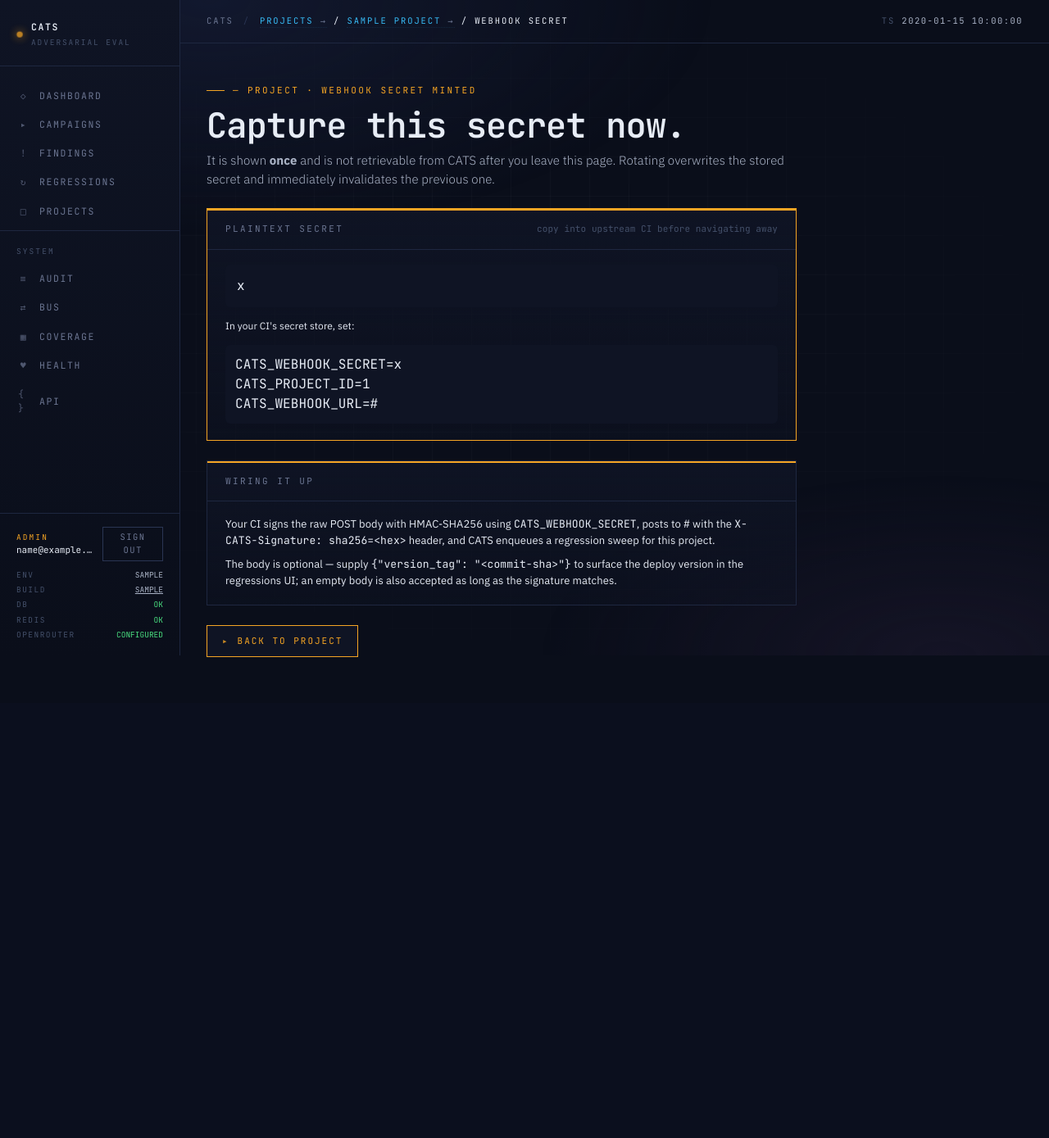
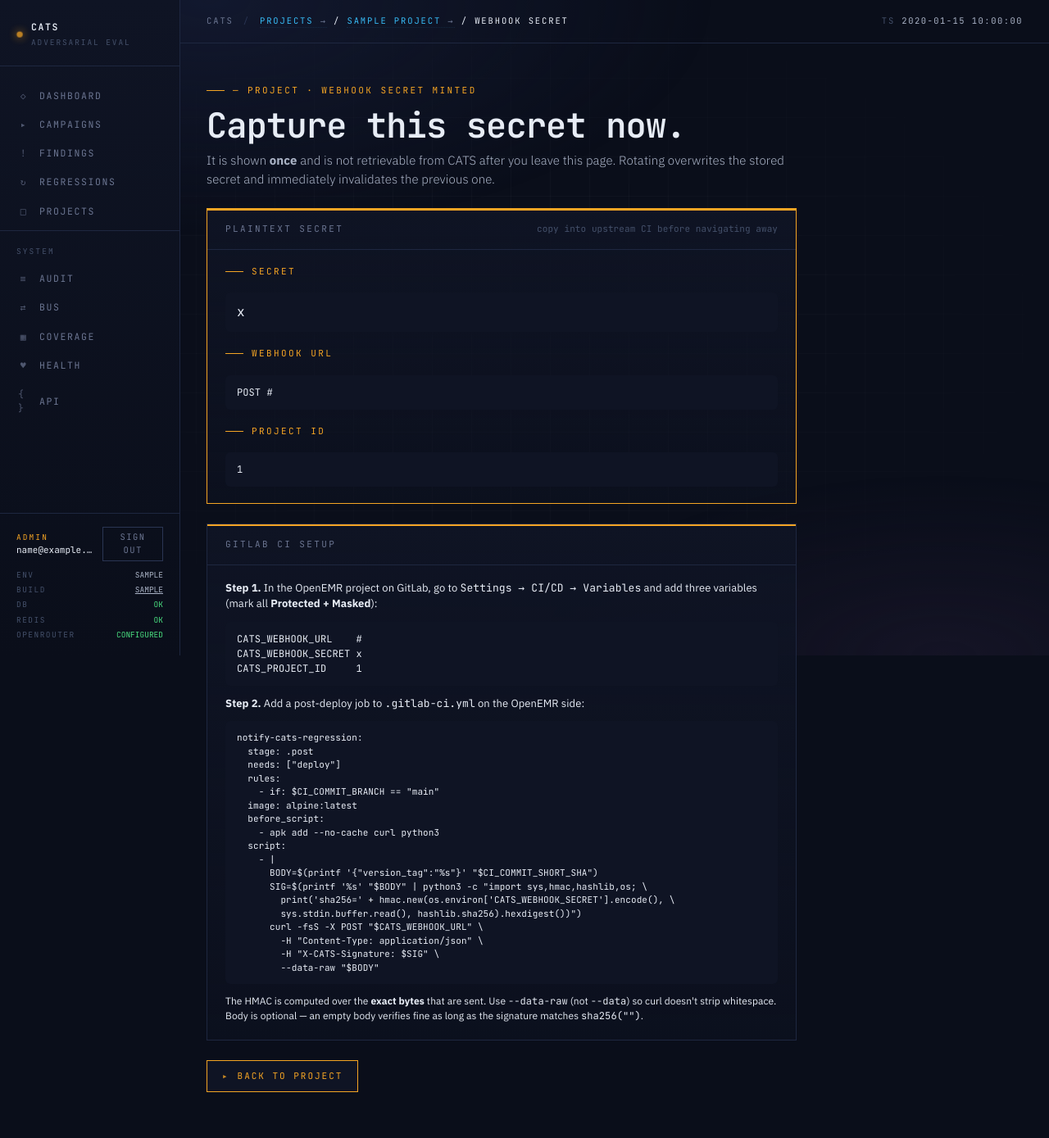
Before and after one commit to kmazanec/cats, a Python web app: template src/cats/api/templates/project_webhook_secret.html in a window 1280 px wide. Shown: the whole page at 82% size. Before the commit the page ends 802 px from the top, so only its background shows below. Run offline with Jinja, Linux system fonts and the light colour scheme; the template is opened without the code that fills it: most values are stand-ins (such as "Sample title", 1, 10 or a date in 2020).

Commit message:
fix(round-8): fully-qualified webhook URL + GitLab setup in UI
Webhook URL was rendered as a path-only fragment inline with prose,
which made it neither legible nor easy to copy. Fixed:

- Webhook URL is composed from the request (honoring
  X-Forwarded-Proto/Host for reverse-proxy deploys) and rendered
  on its own line in a select-all <pre> block.
- Both the "configured" panel on the edit form and the show-once
  page now include a step-by-step GitLab CI setup: the three CI
  variables to add (Protected + Masked) and a drop-in
  .gitlab-ci.yml job that signs the payload and POSTs. The panel
  hides the snippet behind a <details> so it doesn't dominate the
  edit form; the show-once page surfaces it inline.
- _absolute_webhook_url helper centralizes the scheme/host
  resolution so the panel and the response page agree.

Test updated to grep the 64-char hex secret directly rather than
the old `CATS_WEBHOOK_SECRET=<hex>` literal.

Refs: docs/ROADMAP.md Round 8 followup
Assisted-by: Claude Code

```diff
--- a/src/cats/api/templates/project_webhook_secret.html
+++ b/src/cats/api/templates/project_webhook_secret.html
@@ -19,32 +19,67 @@
       <div class="title">Plaintext secret</div>
       <div class="meta">copy into upstream CI before navigating away</div>
     </header>
-    <div class="body stack" style="gap: 14px;">
-      <pre class="mono" style="padding: 14px; background: var(--bg-2, #0e1119); border-radius: 6px; white-space: pre-wrap; word-break: break-all; user-select: all;">{{ secret }}</pre>
-      <div class="muted" style="font-size: 12px;">
-        In your CI's secret store, set:
+    <div class="body stack" style="gap: 18px;">
+      <div class="stack" style="gap: 6px;">
+        <div class="eyebrow">Secret</div>
+        <pre class="mono" style="padding: 12px 14px; background: var(--bg-2, #0e1119); border-radius: 6px; white-space: pre-wrap; word-break: break-all; user-select: all;">{{ secret }}</pre>
       </div>
-      <pre class="mono" style="padding: 12px; background: var(--bg-2, #0e1119); border-radius: 6px;">CATS_WEBHOOK_SECRET={{ secret }}
-CATS_PROJECT_ID={{ project.id }}
-CATS_WEBHOOK_URL=<your-cats-host>{{ webhook_url_path }}</pre>
+
+      <div class="stack" style="gap: 6px;">
+        <div class="eyebrow">Webhook URL</div>
+        <pre class="mono" style="padding: 12px 14px; background: var(--bg-2, #0e1119); border-radius: 6px; white-space: pre-wrap; word-break: break-all; user-select: all; font-size: 12px;">POST {{ webhook_url }}</pre>
+      </div>
+
+      <div class="stack" style="gap: 6px;">
+        <div class="eyebrow">Project ID</div>
+        <pre class="mono" style="padding: 12px 14px; background: var(--bg-2, #0e1119); border-radius: 6px; white-space: pre-wrap; word-break: break-all; user-select: all; font-size: 12px;">{{ project.id }}</pre>
+      </div>
     </div>
   </div>
 
   <div class="panel">
-    <header><div class="title">Wiring it up</div></header>
-    <div class="body stack" style="gap: 10px;">
+    <header><div class="title">GitLab CI setup</div></header>
+    <div class="body stack" style="gap: 12px;">
       <p class="muted" style="font-size: 13px;">
-        Your CI signs the raw POST body with HMAC-SHA256 using
-        <code class="mono">CATS_WEBHOOK_SECRET</code>, posts to
-        <code class="mono">{{ webhook_url_path }}</code> with the
-        <code class="mono">X-CATS-Signature: sha256=&lt;hex&gt;</code>
-        header, and CATS enqueues a regression sweep for this project.
+        <strong>Step 1.</strong> In the OpenEMR project on GitLab,
+        go to <span class="mono">Settings → CI/CD → Variables</span>
+        and add three variables (mark all
+        <strong>Protected + Masked</strong>):
       </p>
+      <pre class="mono" style="padding: 12px 14px; background: var(--bg-2, #0e1119); border-radius: 6px; font-size: 12px; white-space: pre-wrap;">CATS_WEBHOOK_URL    {{ webhook_url }}
+CATS_WEBHOOK_SECRET {{ secret }}
+CATS_PROJECT_ID     {{ project.id }}</pre>
+
       <p class="muted" style="font-size: 13px;">
-        The body is optional — supply
-        <code class="mono">{"version_tag": "&lt;commit-sha&gt;"}</code>
-        to surface the deploy version in the regressions UI; an empty
-        body is also accepted as long as the signature matches.
+        <strong>Step 2.</strong> Add a post-deploy job to
+        <span class="mono">.gitlab-ci.yml</span> on the OpenEMR side:
+      </p>
+      <pre class="mono" style="padding: 12px 14px; background: var(--bg-2, #0e1119); border-radius: 6px; font-size: 11px; white-space: pre; overflow-x: auto;">notify-cats-regression:
+  stage: .post
+  needs: ["deploy"]
+  rules:
+    - if: $CI_COMMIT_BRANCH == "main"
+  image: alpine:latest
+  before_script:
+    - apk add --no-cache curl python3
+  script:
+    - |
+      BODY=$(printf '{"version_tag":"%s"}' "$CI_COMMIT_SHORT_SHA")
+      SIG=$(printf '%s' "$BODY" | python3 -c "import sys,hmac,hashlib,os; \
+        print('sha256=' + hmac.new(os.environ['CATS_WEBHOOK_SECRET'].encode(), \
+        sys.stdin.buffer.read(), hashlib.sha256).hexdigest())")
+      curl -fsS -X POST "$CATS_WEBHOOK_URL" \
+        -H "Content-Type: application/json" \
+        -H "X-CATS-Signature: $SIG" \
+        --data-raw "$BODY"</pre>
+
+      <p class="muted" style="font-size: 12px;">
+        The HMAC is computed over the <strong>exact bytes</strong> that
+        are sent. Use <span class="mono">--data-raw</span> (not
+        <span class="mono">--data</span>) so curl doesn't strip
+        whitespace. Body is optional — an empty body verifies fine
+        as long as the signature matches
+        <span class="mono">sha256("")</span>.
       </p>
     </div>
   </div>
```
Also changed, not shown: src/cats/api/routes/projects.py (+15 -1 lines), src/cats/api/templates/project_form.html (+51 -3 lines), tests/integration/test_project_webhook_ui.py (+2 -2 lines).
